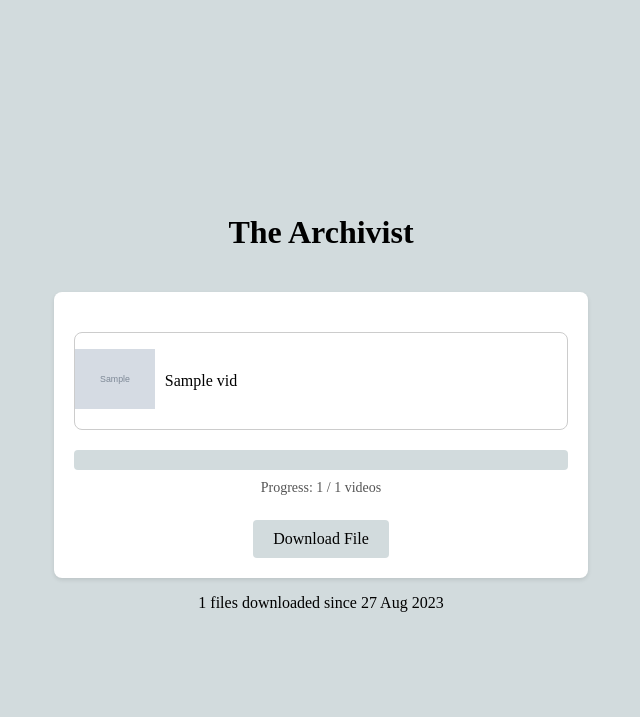
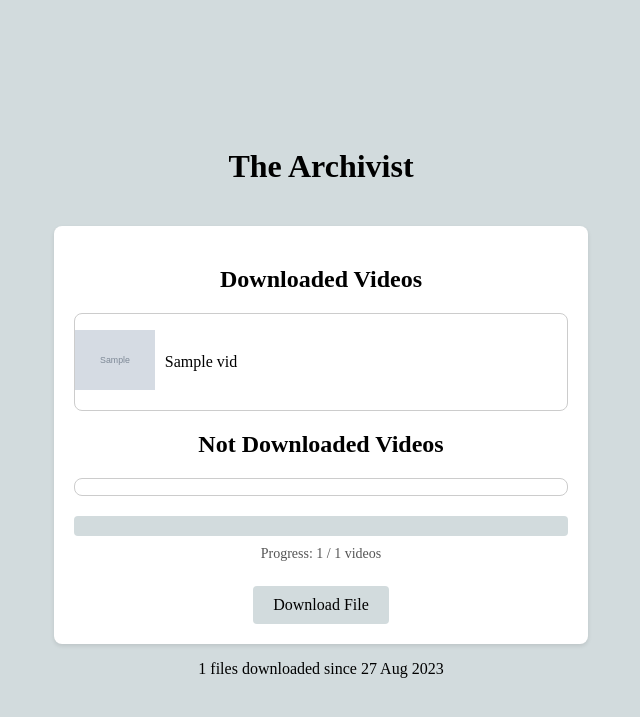
Before and after one commit to mlemxy/The-Archivist, a Flask app: template templates/index.html in a window 1280 px wide. Shown: the top 717 px of the page, without its empty margins (319-959 px from the left). Run offline with Flask 2, Linux system fonts and the light colour scheme; the template is opened without the code that fills it: most values are stand-ins (such as "Sample title", 1, 10 or a date in 2020); grey boxes marked "Sample" are stand-in pictures.

Commit message:
⚙️ fixed bugs (#4)

```diff
--- a/app.py
+++ b/app.py
@@ -138,6 +138,7 @@ def cleanup():
 @app.route('/', methods=['GET', 'POST'])
 def index():
     downloaded = []
+    not_downloaded = []
     total = 0
 
     if request.method == 'POST':
@@ -145,7 +146,8 @@ def index():
         option = request.form['option']
         audio_format = request.form['format']
         make_dir_if_not_exists(TEMP_DIR)
-        downloaded, _, total = download_all(link, option)
+        downloaded, errors, total = download_all(link, option)
+        not_downloaded = errors
 
         if audio_format == 'wav':
             converted_paths = convert_all_videos([os.path.join(TEMP_DIR, f"{clean_title(vid['vid'].title)}.mp4") for vid in downloaded], 'wav')
@@ -155,7 +157,7 @@ def index():
 
         session['downloaded_zip'] = zip_path
 
-    return render_template('index.html', downloaded_videos=downloaded, total_videos=total, total_downloaded_videos=RUNNING_DOWNLOADED_VIDEOS)
+    return render_template('index.html', downloaded_videos=downloaded, not_downloaded_videos=not_downloaded, total_videos=total, total_downloaded_videos=RUNNING_DOWNLOADED_VIDEOS)
 
 @app.route('/download_zip', methods=['GET'])
 def download_zip():
--- a/templates/index.html
+++ b/templates/index.html
@@ -32,6 +32,7 @@
         {% endif %}
 
         {% if downloaded_videos %}
+            <h2>Downloaded Videos</h2>
             <div class="video-container">
                 <div class="video-list-scrollbox">
                     <ul class="video-list">
@@ -42,6 +43,22 @@
                                 </div>
                                 <div class="video-info">
                                     <p class="video-title">{{ video['vid'].title }}</p>
+                                </div>
+                            </li>
+                        {% endfor %}
+                    </ul>
+                </div>
+            </div>
+
+            <h2>Not Downloaded Videos</h2>
+            <div class="video-container">
+                <div class="video-list-scrollbox">
+                    <ul class="video-list">
+                        {% for video in not_downloaded_videos %}
+                            <li class="video-item">
+                                <div class="video-info">
+                                    <p class="video-title">{{ video['vid'].title }}</p>
+                                    <p class="error-message">Error: {{ video }}</p>
                                 </div>
                             </li>
                         {% endfor %}
```
